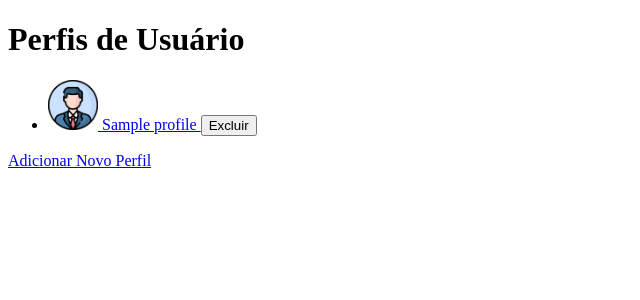
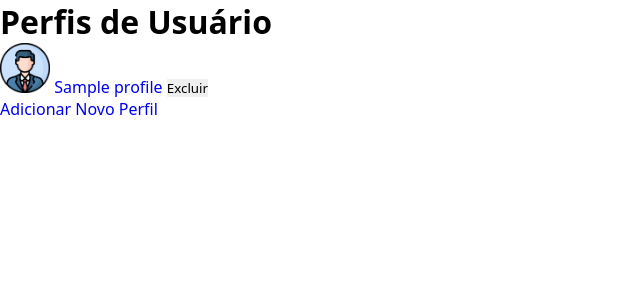
Before and after one commit to GustavoHolanda16/perfil_usuario, a Flask app: template templates/index.html in a window 1280 px wide. Shown: the top 300 px of the page, without its empty margins (0-640 px from the left). Run offline with Flask 3, Linux system fonts and the light colour scheme; the template is opened without the code that fills it: most values are stand-ins (such as "Sample title", 1, 10 or a date in 2020).

Commit message:
acrescentando estilização 1

```diff
--- /dev/null
+++ b/static/css/index.css
@@ -0,0 +1,11 @@
+@import url('https://fonts.googleapis.com/css2?family=Mulish:ital,wght@0,200;0,300;0,400;0,500;1,200&family=Open+Sans:ital,wght@0,300;0,400;0,600;0,700;1,300&family=Poppins:wght@100;200;300;400&family=Roboto:ital,wght@0,500;0,700;0,900;1,100;1,300;1,400&family=Ubuntu:ital,wght@0,300;0,400;0,500;0,700;1,300;1,700&display=swap');
+
+*{
+  margin: 0;
+  padding: 0;
+  box-sizing: border-box;
+  text-decoration: none;
+  border: none;
+  font-family: system-ui, -apple-system, BlinkMacSystemFont, 'Segoe UI', Roboto, Oxygen, Ubuntu, Cantarell, 'Open Sans', 'Helvetica Neue', sans-serif;
+  scroll-behavior: smooth;
+}
--- a/templates/index.html
+++ b/templates/index.html
@@ -4,6 +4,9 @@
     <meta charset="UTF-8">
     <meta name="viewport" content="width=device-width, initial-scale=1.0">
     <title>Perfis de Usuário</title>
+    <link rel="stylesheet" href="{{ url_for('static', filename='css/index.css') }}">
+</head>
+
 </head>
 <body>
     <h1>Perfis de Usuário</h1>
```
